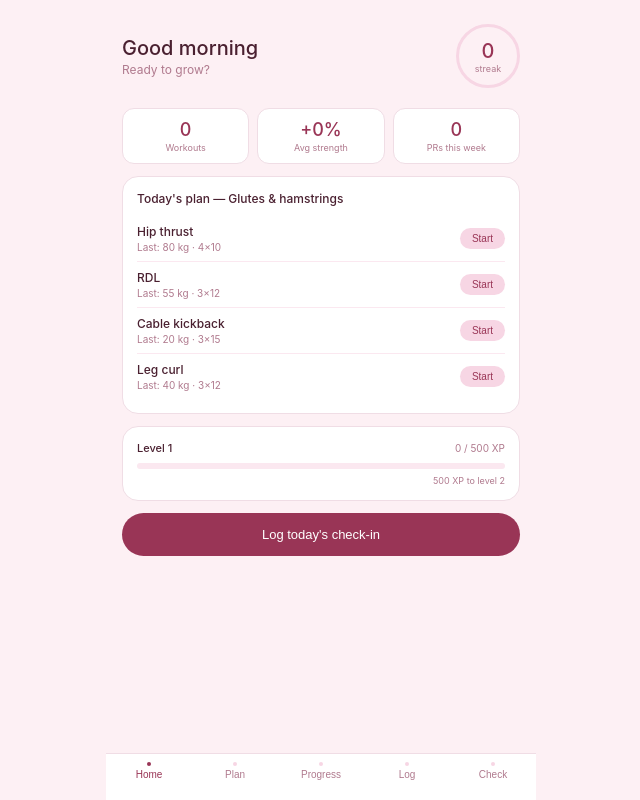
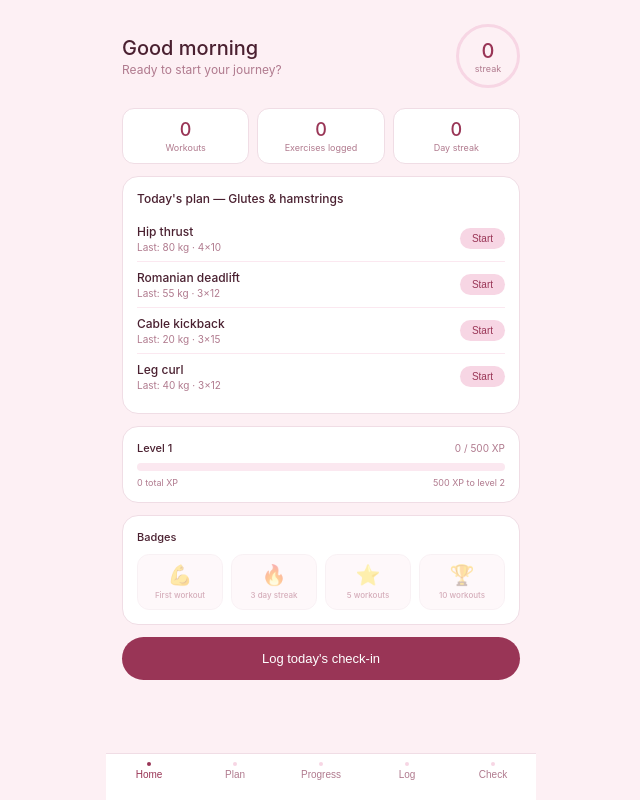
Before and after one commit to antoneheinonen-project/ellen-gym-app, a React (Vite) app: page / in a window 1280 px wide. Shown: the whole page, without its empty margins (319-959 px from the left). Built offline with nearby package versions, Linux system fonts and the light colour scheme; no server answers.

Commit message:
wire up XP levels and badges

```diff
--- a/src/screens/HomeScreen.jsx
+++ b/src/screens/HomeScreen.jsx
@@ -1,43 +1,53 @@
 import { useState, useEffect } from 'react'
+
+const XP_PER_LEVEL = 500
 
 export default function HomeScreen({ setScreen }) {
   const [checkIn, setCheckIn] = useState(null)
   const [streak, setStreak] = useState(0)
   const [workouts, setWorkouts] = useState([])
+  const [xp, setXp] = useState(0)
 
   useEffect(() => {
     const savedCheckIn = localStorage.getItem('lastCheckIn')
     const savedStreak = localStorage.getItem('streak')
     const savedWorkouts = localStorage.getItem('workouts')
+    const savedXp = localStorage.getItem('xp')
     if (savedCheckIn) setCheckIn(JSON.parse(savedCheckIn))
     if (savedStreak) setStreak(parseInt(savedStreak))
     if (savedWorkouts) setWorkouts(JSON.parse(savedWorkouts))
+    if (savedXp) setXp(parseInt(savedXp))
   }, [])
 
+  const level = Math.floor(xp / XP_PER_LEVEL) + 1
+  const xpIntoLevel = xp % XP_PER_LEVEL
+  const xpPercent = Math.round((xpIntoLevel / XP_PER_LEVEL) * 100)
+
+  const workoutLogs = JSON.parse(localStorage.getItem('workoutLogs') || '{}')
+
   const todaysPlan = [
-    { name: 'Hip thrust', last: '80 kg · 4×10', target: '82.5 kg' },
-    { name: 'RDL', last: '55 kg · 3×12', target: '57.5 kg' },
-    { name: 'Cable kickback', last: '20 kg · 3×15', target: '22 kg' },
-    { name: 'Leg curl', last: '40 kg · 3×12', target: '42.5 kg' },
+    { name: 'Hip thrust', last: workoutLogs['Hip thrust'] ? `${workoutLogs['Hip thrust'].weight} kg · last session` : '80 kg · 4×10', target: '82.5 kg' },
+    { name: 'Romanian deadlift', last: workoutLogs['Romanian deadlift'] ? `${workoutLogs['Romanian deadlift'].weight} kg · last session` : '55 kg · 3×12', target: '57.5 kg' },
+    { name: 'Cable kickback', last: workoutLogs['Cable kickback'] ? `${workoutLogs['Cable kickback'].weight} kg · last session` : '20 kg · 3×15', target: '22 kg' },
+    { name: 'Leg curl', last: workoutLogs['Leg curl'] ? `${workoutLogs['Leg curl'].weight} kg · last session` : '40 kg · 3×12', target: '42.5 kg' },
   ]
 
+  const totalPRs = Object.keys(workoutLogs).filter(k => !k.includes('_done')).length
+
   const card = {
-    background: '#fff',
-    borderRadius: '16px',
-    padding: '14px',
-    marginBottom: '12px',
+    background: '#fff', borderRadius: '16px',
+    padding: '14px', marginBottom: '12px',
     border: '0.5px solid #f0dde5',
   }
 
-  const pill = (text, bg, color) => ({
-    display: 'inline-block',
-    background: bg,
-    color: color,
-    borderRadius: '99px',
-    padding: '3px 10px',
-    fontSize: '10px',
-    fontWeight: '500',
-  })
+  const getGreeting = () => {
+    const h = new Date().getHours()
+    if (h < 12) return 'Good morning'
+    if (h < 17) return 'Good afternoon'
+    return 'Good evening'
+  }
+
+  const lastRating = localStorage.getItem('lastWorkoutRating')
 
   return (
     <div style={{ padding: '24px 16px 16px' }}>
@@ -45,27 +55,48 @@ export default function HomeScreen({ setScreen }) {
       {/* Header */}
       <div style={{ display: 'flex', justifyContent: 'space-between', alignItems: 'center', marginBottom: '20px' }}>
         <div>
-          <div style={{ fontSize: '20px', fontWeight: '500', color: '#4a2030' }}>Good morning</div>
-          <div style={{ fontSize: '12px', color: '#b07a8e', marginTop: '2px' }}>Ready to grow?</div>
+          <div style={{ fontSize: '20px', fontWeight: '500', color: '#4a2030' }}>{getGreeting()}</div>
+          <div style={{ fontSize: '12px', color: '#b07a8e', marginTop: '2px' }}>
+            {workouts.length === 0 ? 'Ready to start your journey?' : `${workouts.length} workouts logged`}
+          </div>
         </div>
 
         {/* Streak ring */}
         <div style={{
           width: '64px', height: '64px', borderRadius: '50%',
-          border: '3px solid #f7d6e4', display: 'flex',
-          flexDirection: 'column', alignItems: 'center', justifyContent: 'center'
+          border: `3px solid ${streak > 0 ? '#d4537e' : '#f7d6e4'}`,
+          display: 'flex', flexDirection: 'column',
+          alignItems: 'center', justifyContent: 'center'
         }}>
           <div style={{ fontSize: '20px', fontWeight: '500', color: '#993556' }}>{streak}</div>
           <div style={{ fontSize: '9px', color: '#b07a8e' }}>streak</div>
         </div>
       </div>
 
+      {/* Last workout rating banner */}
+      {lastRating && lastRating !== 'Great' && (
+        <div style={{
+          ...card,
+          background: '#faeeda',
+          borderLeft: '3px solid #ef9f27',
+          borderRadius: '0 16px 16px 0',
+          marginBottom: '12px'
+        }}>
+          <div style={{ fontSize: '11px', fontWeight: '500', color: '#854f0b', marginBottom: '2px' }}>
+            Last workout was {lastRating.toLowerCase()}
+          </div>
+          <div style={{ fontSize: '10px', color: '#633806' }}>
+            Check your progress tab for the full analysis.
+          </div>
+        </div>
+      )}
+
       {/* Stats row */}
       <div style={{ display: 'flex', gap: '8px', marginBottom: '12px' }}>
         {[
-          { num: workouts.length || 0, label: 'Workouts' },
-          { num: '+0%', label: 'Avg strength' },
-          { num: '0', label: 'PRs this week' },
+          { num: workouts.length, label: 'Workouts' },
+          { num: totalPRs > 0 ? `${totalPRs}` : '0', label: 'Exercises logged' },
+          { num: streak > 0 ? `${streak}🔥` : '0', label: 'Day streak' },
         ].map((stat, i) => (
           <div key={i} style={{
             flex: 1, background: '#fff', border: '0.5px solid #f0dde5',
@@ -92,15 +123,11 @@ export default function HomeScreen({ setScreen }) {
               <div style={{ fontSize: '12px', fontWeight: '500', color: '#4a2030' }}>{ex.name}</div>
               <div style={{ fontSize: '10px', color: '#b07a8e', marginTop: '2px' }}>Last: {ex.last}</div>
             </div>
-            <button
-              onClick={() => setScreen('plan')}
-              style={{
+            <button onClick={() => setScreen('plan')} style={{
               background: '#f7d6e4', color: '#993556', border: 'none',
               borderRadius: '99px', padding: '5px 12px',
               fontSize: '10px', fontWeight: '500', cursor: 'pointer'
-              }}>
-              Start
-            </button>
+            }}>Start</button>
           </div>
         ))}
       </div>
@@ -108,32 +135,61 @@ export default function HomeScreen({ setScreen }) {
       {/* XP bar */}
       <div style={card}>
         <div style={{ display: 'flex', justifyContent: 'space-between', alignItems: 'center', marginBottom: '8px' }}>
-          <div style={{ fontSize: '11px', fontWeight: '500', color: '#4a2030' }}>Level 1</div>
-          <div style={{ fontSize: '10px', color: '#b07a8e' }}>0 / 500 XP</div>
+          <div style={{ fontSize: '11px', fontWeight: '500', color: '#4a2030' }}>Level {level}</div>
+          <div style={{ fontSize: '10px', color: '#b07a8e' }}>{xpIntoLevel} / {XP_PER_LEVEL} XP</div>
         </div>
-        <div style={{ background: '#fbe8f0', borderRadius: '99px', height: '6px' }}>
-          <div style={{ background: '#d4537e', borderRadius: '99px', height: '6px', width: '0%' }} />
+        <div style={{ background: '#fbe8f0', borderRadius: '99px', height: '8px' }}>
+          <div style={{
+            background: 'linear-gradient(90deg, #d4537e, #993556)',
+            borderRadius: '99px', height: '8px',
+            width: `${xpPercent}%`,
+            transition: 'width 0.5s ease'
+          }} />
         </div>
-        <div style={{ fontSize: '9px', color: '#b07a8e', marginTop: '6px', textAlign: 'right' }}>
-          500 XP to level 2
+        <div style={{ display: 'flex', justifyContent: 'space-between', marginTop: '6px' }}>
+          <div style={{ fontSize: '9px', color: '#b07a8e' }}>
+            {xp} total XP
+          </div>
+          <div style={{ fontSize: '9px', color: '#b07a8e' }}>
+            {XP_PER_LEVEL - xpIntoLevel} XP to level {level + 1}
+          </div>
+        </div>
+      </div>
+
+      {/* Badges */}
+      <div style={card}>
+        <div style={{ fontSize: '11px', fontWeight: '500', color: '#4a2030', marginBottom: '10px' }}>Badges</div>
+        <div style={{ display: 'flex', gap: '8px' }}>
+          {[
+            { icon: '💪', label: 'First workout', unlocked: workouts.length >= 1 },
+            { icon: '🔥', label: '3 day streak', unlocked: streak >= 3 },
+            { icon: '⭐', label: '5 workouts', unlocked: workouts.length >= 5 },
+            { icon: '🏆', label: '10 workouts', unlocked: workouts.length >= 10 },
+          ].map((badge, i) => (
+            <div key={i} style={{
+              flex: 1, background: badge.unlocked ? '#f7d6e4' : '#fdf0f4',
+              borderRadius: '12px', padding: '8px 4px', textAlign: 'center',
+              opacity: badge.unlocked ? 1 : 0.4,
+              border: badge.unlocked ? '0.5px solid #f0dde5' : '0.5px solid #f0dde5'
+            }}>
+              <div style={{ fontSize: '20px', marginBottom: '4px' }}>{badge.icon}</div>
+              <div style={{ fontSize: '8px', color: '#993556', fontWeight: '500', lineHeight: '1.2' }}>{badge.label}</div>
+            </div>
+          ))}
         </div>
       </div>
 
       {/* Check in nudge */}
-      {!checkIn && (
-        <button
-          onClick={() => setScreen('checkin')}
-          style={{
+      {!checkIn ? (
+        <button onClick={() => setScreen('checkin')} style={{
           width: '100%', background: '#993556', color: '#fff',
           border: 'none', borderRadius: '99px', padding: '14px',
           fontSize: '13px', fontWeight: '500', cursor: 'pointer'
         }}>
           Log today's check-in
         </button>
-      )}
-
-      {checkIn && (
-        <div style={{ ...card, borderLeft: '3px solid #1d9e75' }}>
+      ) : (
+        <div style={{ ...card, borderLeft: '3px solid #1d9e75', borderRadius: '0 16px 16px 0' }}>
           <div style={{ fontSize: '11px', fontWeight: '500', color: '#0f6e56', marginBottom: '4px' }}>
             Today's check-in done
           </div>
@@ -142,7 +198,6 @@ export default function HomeScreen({ setScreen }) {
           </div>
         </div>
       )}
-
     </div>
   )
 }
```
Lines whose indentation alone changed are shown as unchanged.
